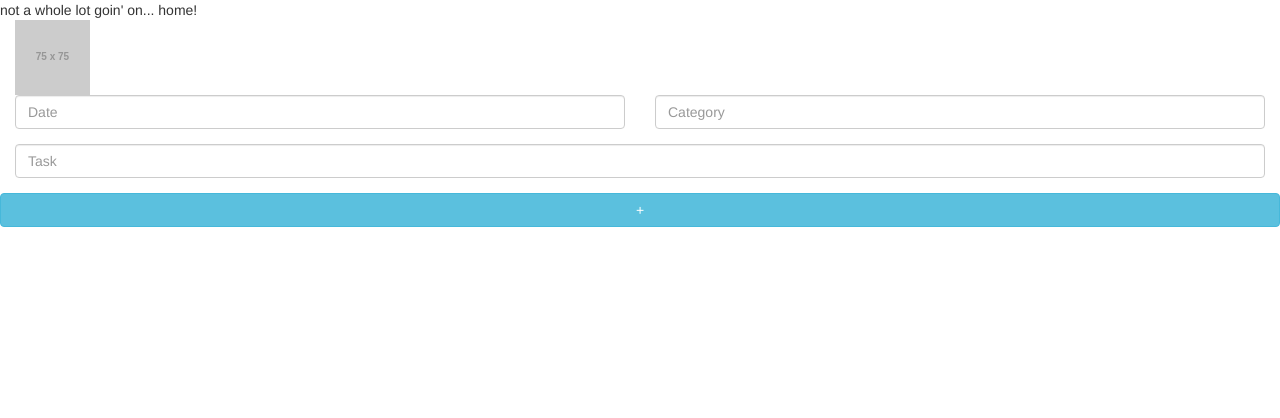
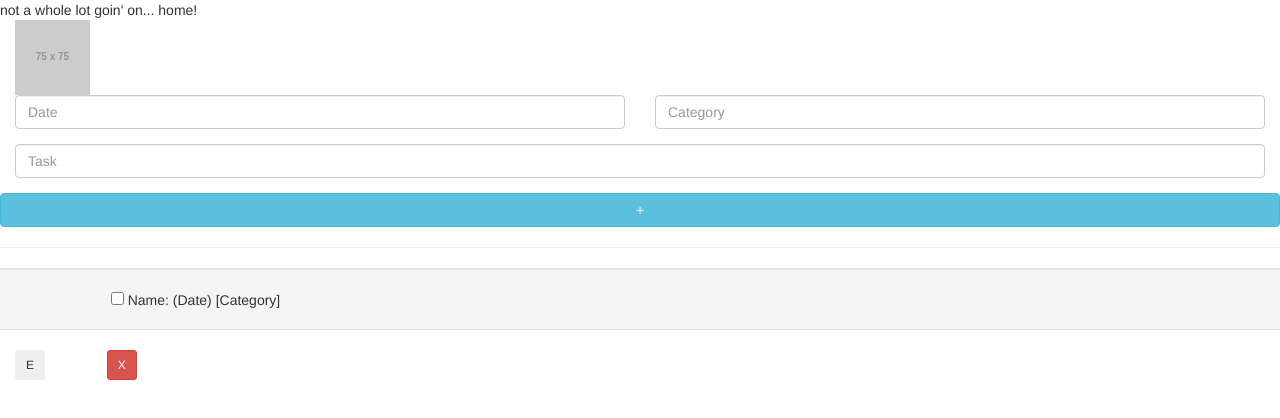
Before and after one commit to paperboyAden/hip_hop_todo, a website: page public/html/index.html in a window 1280 px wide. Drawn offline with nearby package versions, Linux system fonts and the light colour scheme; files that its build step writes are made by us from their sources; placeholder pictures from the web are drawn by us; files whose address does not match are found by name.

Commit message:
further configured the template

```diff
--- a/public/html/index.html
+++ b/public/html/index.html
@@ -60,6 +60,35 @@
 
     </div>
 
+<hr>
+
+<!-- Example Todo -->
+<div class="row well">
+
+  <div class="col-xs-1"></div>
+    <input type="checkbox"
+  <div class="col-xs-9>">
+
+    Name:  (Date)  [Category]
+
+
+  </div>
+
+  <div class="col-xs-1">
+    <button class="btn bth-default btn-sm">E</button>
+
+  </div>
+
+
+  <div class="col xs-1">
+    <button class="btn btn-danger btn-sm">X</button>
+  </div>
+
+</div>
+
+<!-- end of example todo -->
+
+
   </div>
 
   <script src="js/app.js"></script>
```
